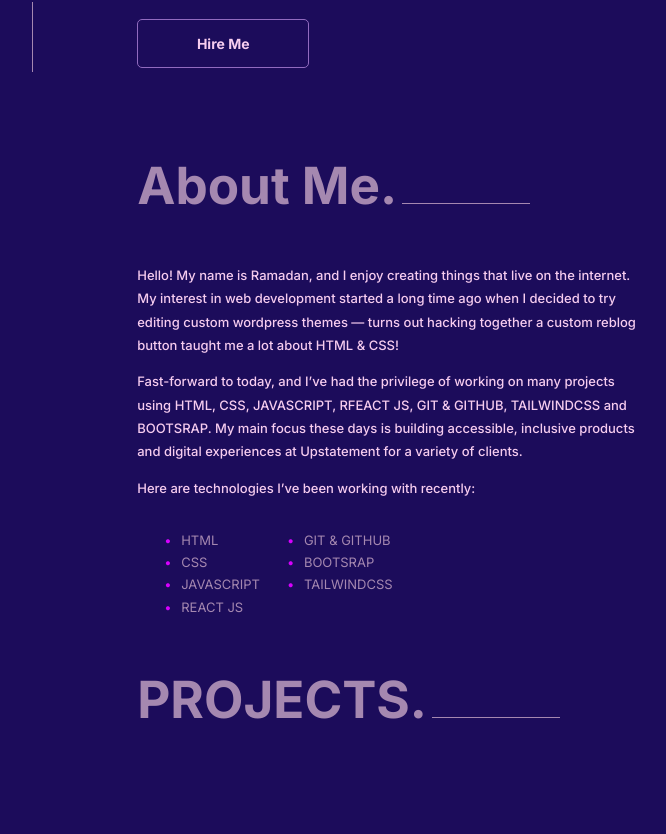
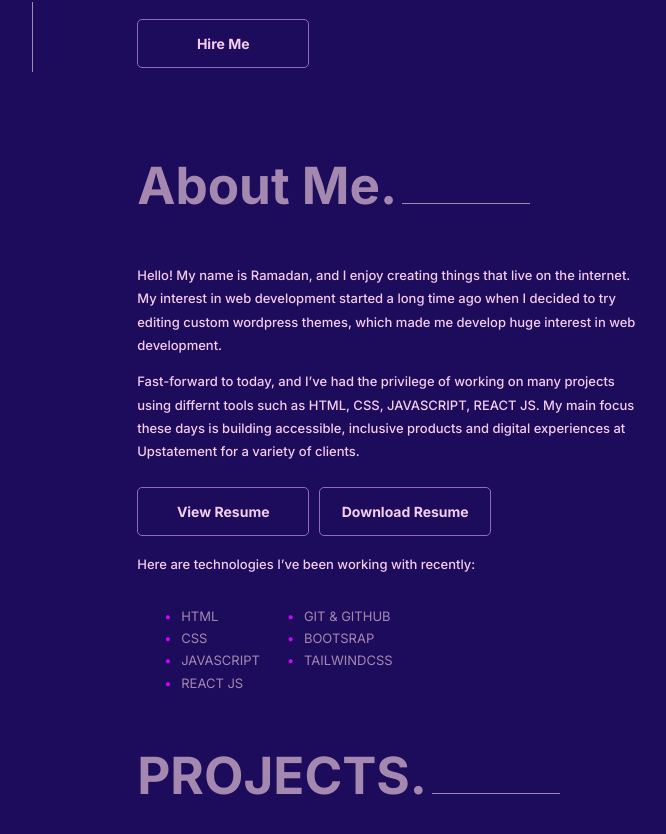
Before and after one commit to rambey-coder/Portfolio-app, a React (Create React App) app: page / in a window 1280 px wide. Shown: the part 554-1388 px from the top of the page, without its empty margins (42-708 px from the left). Before the commit the page ends 1318 px from the top, so only its background shows below. Built offline with nearby package versions, Linux system fonts and the light colour scheme.

Commit message:
about page edited and added resume button

```diff
--- a/package.json
+++ b/package.json
@@ -11,7 +11,7 @@
     "react-dom": "^17.0.2",
     "react-reveal": "^1.2.2",
     "react-router-dom": "^6.2.2",
-    "react-scripts": "5.0.0",
+    "react-scripts": "^0.9.5",
     "react-spinners": "^0.11.0",
     "web-vitals": "^2.1.4"
   },
--- a/src/App.js
+++ b/src/App.js
@@ -27,7 +27,7 @@ function App() {
 
         <div className="loaders">
         <HashLoader
-        className= 'loader'
+        className='loader'
         size={50}
         background='transparent'
         css={override}
@@ -38,12 +38,12 @@ function App() {
 
         :
 
-        <>
+        <div>
         <Navbar />
         <Intro />
         <About />
         <Work />
-        </>
+        </div>
       }
 
     </div>
--- a/src/Components/About.css
+++ b/src/Components/About.css
@@ -82,6 +82,10 @@ ul li::before {
     width: 40%;
 }
 
+div.card1 > a:nth-child(4) {
+    margin-left: 10px;
+}
+
 @media screen and (max-width: 870px) {
     .general-card {
         flex-direction: column;
--- a/src/Components/About.js
+++ b/src/Components/About.js
@@ -13,12 +13,16 @@ const About = () => {
             </div>
         <div className="general-card">
             <div className="card1">
-                <p>Hello! My name is Ramadan, and I enjoy creating things that live on the internet. My interest in web development started a long time ago when I decided to try editing custom wordpress themes — turns out hacking together a custom reblog button taught me a lot about HTML & CSS!
+                <p>Hello! My name is Ramadan, and I enjoy creating things that live on the internet. My interest in web development started a long time ago when I decided to try editing custom wordpress themes, which made me develop huge interest in web development.
                 </p>
 
                 <p>
-                Fast-forward to today, and I’ve had the privilege of working on many projects using HTML, CSS, JAVASCRIPT, RFEACT JS, GIT & GITHUB, TAILWINDCSS and BOOTSRAP. My main focus these days is building accessible, inclusive products and digital experiences at Upstatement for a variety of clients.
+                Fast-forward to today, and I’ve had the privilege of working on many projects using differnt tools such as HTML, CSS, JAVASCRIPT, REACT JS. My main focus these days is building accessible, inclusive products and digital experiences at Upstatement for a variety of clients.
                 </p>
+
+                <a className='button' href='#'>View Resume</a>
+
+               <a className='button' href='#'>Download Resume</a>
 
                <p>Here are technologies I’ve been working with recently:</p>
 
--- a/src/Components/Intro.js
+++ b/src/Components/Intro.js
@@ -1,6 +1,6 @@
 import React from 'react'
 import './Intro.css'
-import { Link } from 'react-router-dom'
+// import { Link } from 'react-router-dom'
 
 const Intro = () => {
   return (
```
Also changed, not shown: 1 other file (tests, documents, lock files or other folders).
